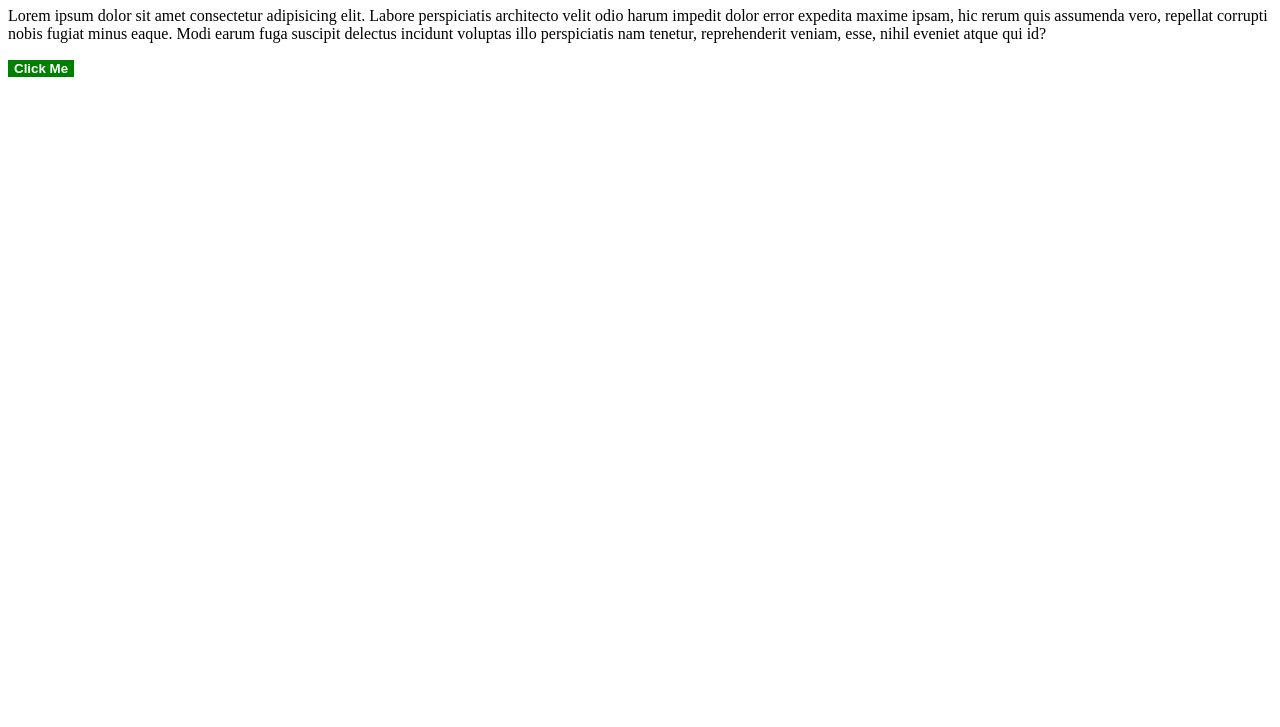
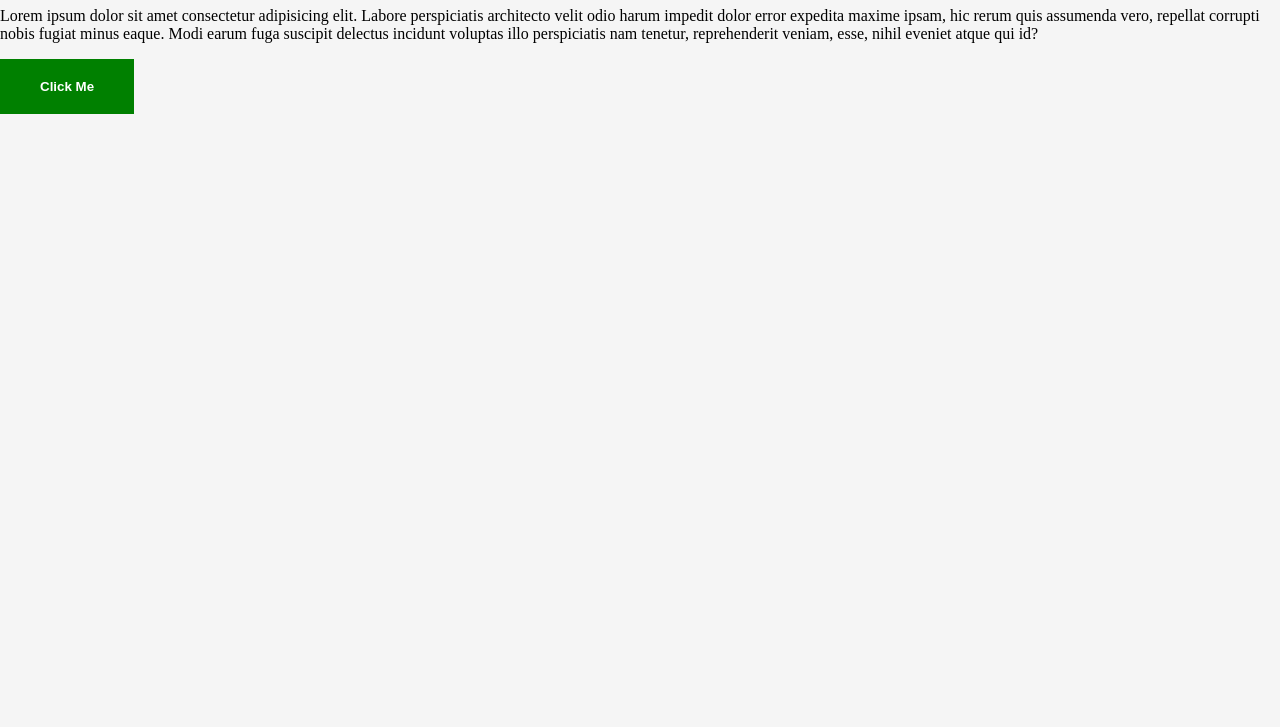
Before and after one commit to goodnessugo/testGit, a plain HTML site: page index.html in a window 1280 px wide. Shown: the part 73-800 px from the top of the page. Drawn offline with Linux system fonts and the light colour scheme.

Commit message:
latest update

```diff
--- a/style.css
+++ b/style.css
@@ -1,6 +1,14 @@
+body{
+    background-color: whitesmoke;
+    margin: 0;
+    padding: 0;
+
+}
+
 .button{
     background-color: green;
     border: none;
     color: white;
     font-weight: bold;
+    padding: 20px 40px;
 }
```
